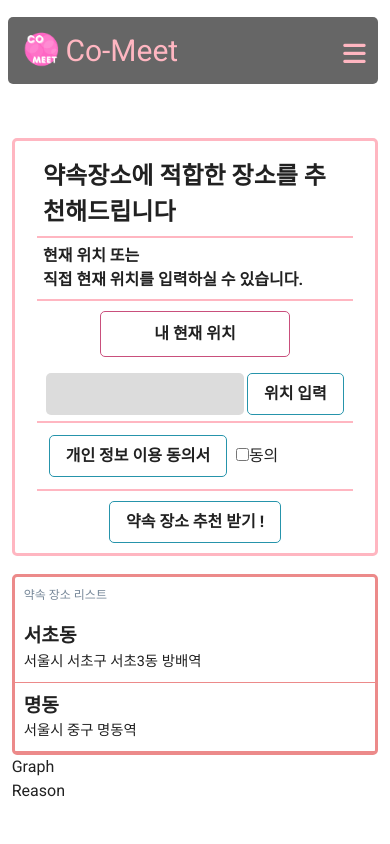
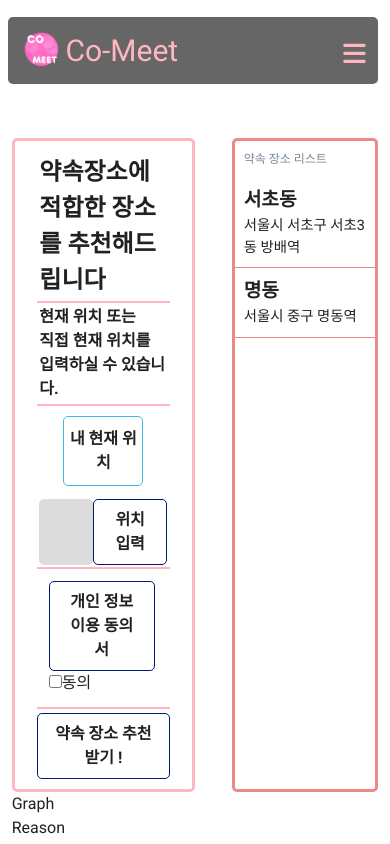
Before and after one commit to shim99887/co-meet, a Vue app in the folder frontend/co-meet/: page /recommendation in a window 390 px wide. Built offline with nearby package versions, Linux system fonts and the light colour scheme.

Commit message:
S04P22A203-132 FE/edit: recom page
추천 페이지 레이아웃 추가

```diff
--- a/frontend/co-meet/src/components/Address.vue
+++ b/frontend/co-meet/src/components/Address.vue
@@ -14,7 +14,7 @@
         <div class="terms">
           <button class="location__terms btn text-bold">개인 정보 이용 동의서</button>
           <input id="agree" type="checkbox" class="terms-checkbox">
-          <label for="agree text-bold">동의</label>
+          <label for="agree">동의</label>
         </div>
           <button href="#" class="btn terms__recom text-bold">약속 장소 추천 받기 !</button>
       </section>
@@ -62,13 +62,13 @@
   .location__my-location {
     display: block;
     width: 60%;
-    border: 1px solid #c94f7c;
+    border: 1px solid #41b6e6;
     border-radius: 5px;
     margin: 10px auto;
     padding: 10px 0;
   }
   .location__my-location:hover {
-    background-color: #c94f7c;
+    background-color: #41b6e6;
     color: #eeeeee;
   }
   .search-location {
@@ -81,12 +81,12 @@
     width: 65%;
   }
   .btn {
-    border: 1px solid #2694ab;
+    border: 1px solid #001871;
     border-radius: 5px;
     padding: 8px 16px;
   }
   .btn:hover {
-    background-color: #2694ab;
+    background-color: #001871;
     color: #eeeeee;
   }
   .terms {
@@ -123,20 +123,7 @@
   .contents__description {
     font-size: 0.9em;
   }
-  @media screen and (max-width: 48rem) {
-    .address {
-      margin-top: 100px;
-      display: flex;
-      flex-direction: column;
-    }
-    .location {
-      width: 100%;
-      margin-bottom: 5%;
-    }
-    .location-list {
-      width: 100%;
-    }
-  }
+
 </style>
 
 <script>
```
